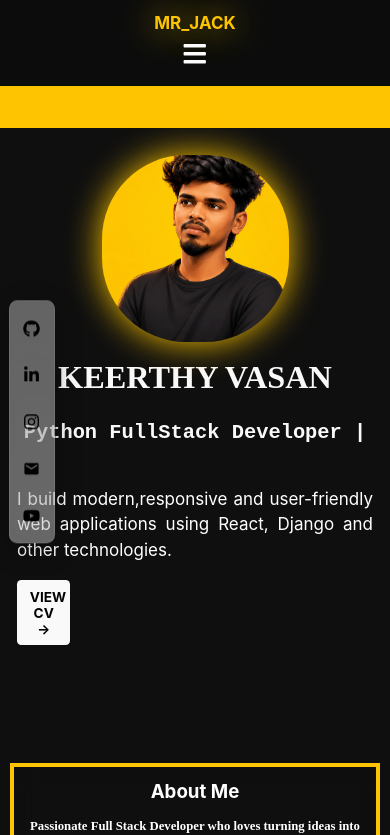
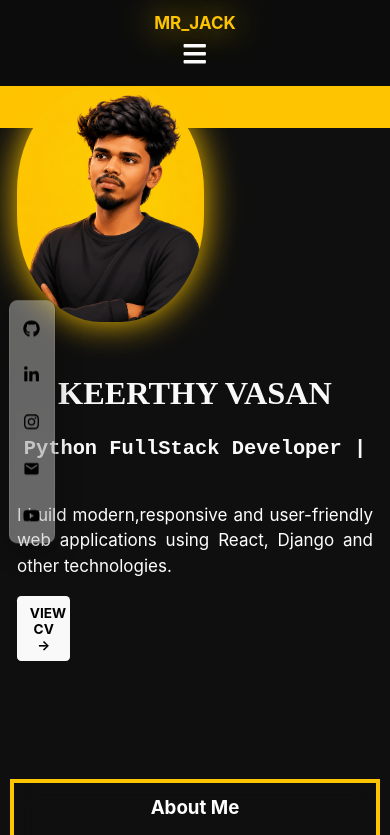
Before and after one commit to keerthy-07/my-app, a React (Create React App) app: page / in a window 390 px wide. Shown: the top 835 px of the page. Built offline with nearby package versions, Linux system fonts and the light colour scheme.

Commit message:
updated portfolio design

```diff
--- a/src/components/profile/profile.css
+++ b/src/components/profile/profile.css
@@ -122,8 +122,7 @@
   .left img{
     position: static;
     width: 220px;
-    height: 220px;
-    margin: 0 auto 20px;
+    height: 280px;
     display: block;
   }
 
```
